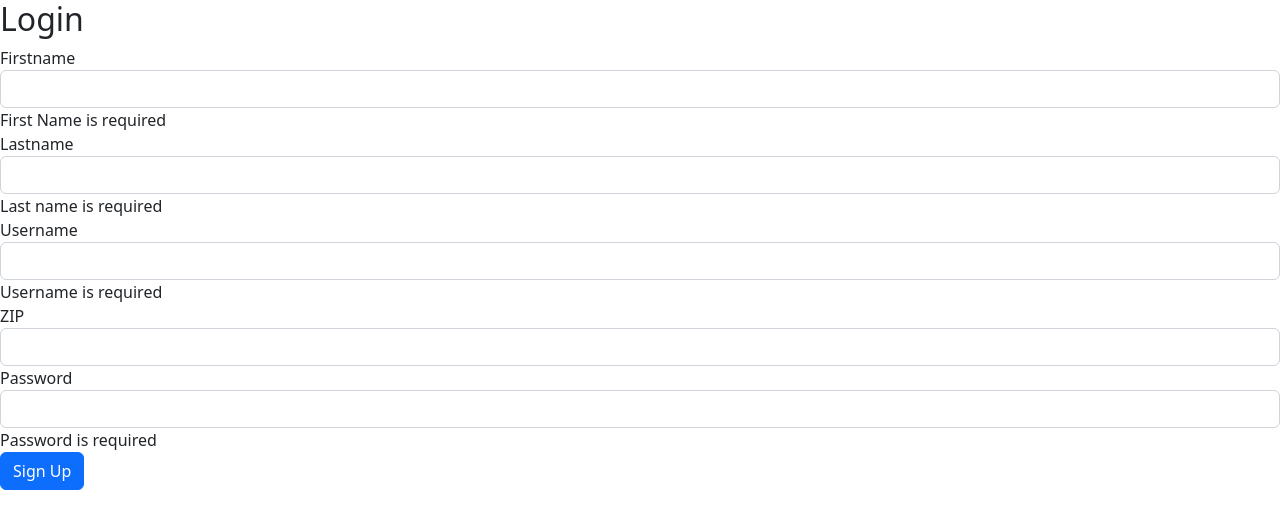
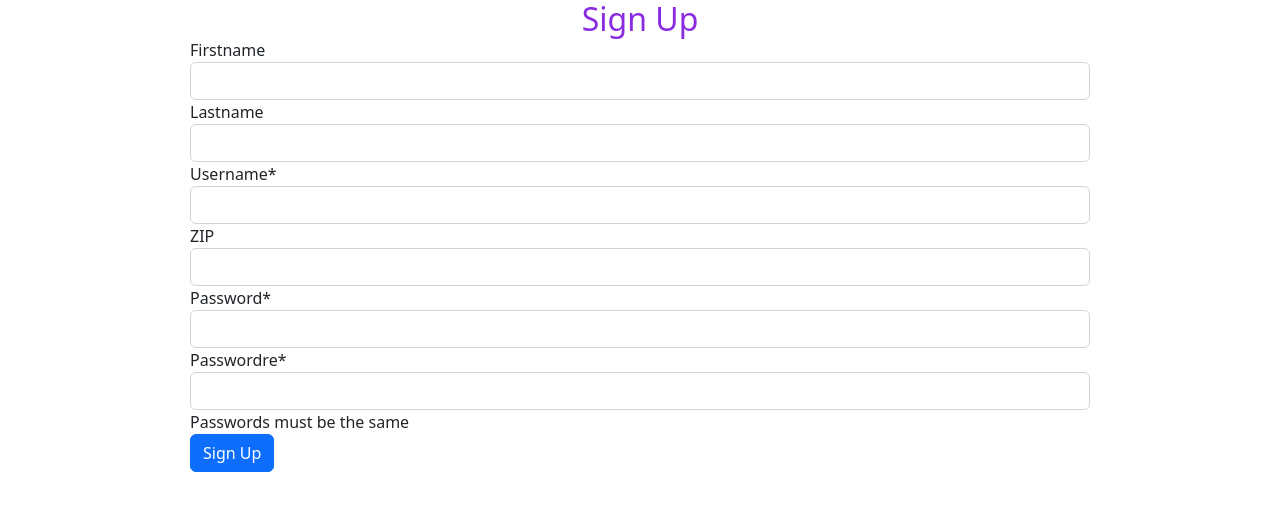
Before and after one commit to vblaskovics/AngularAkademia2022, an Angular app in the folder todo-manager-webapp/: page / in a window 1280 px wide. Shown: the top 528 px of the page. Built offline with nearby package versions, Linux system fonts and the light colour scheme.

Commit message:
Template driven form frigyes babos

```diff
--- a/todo-manager-webapp/src/app/login-todo/login-todo.component.css
+++ b/todo-manager-webapp/src/app/login-todo/login-todo.component.css
@@ -1,3 +1,15 @@
-.error {
-   border: red;
+
+form {
+  margin: auto;
+  width: 900px;
 }
+
+h2 {
+  margin: auto;
+  color: blueviolet;
+  text-align: center;
+}
+
+.form-control.ng-touched.ng-invalid {
+  border: 2px solid red;
+}
--- a/todo-manager-webapp/src/app/login-todo/login-todo.component.html
+++ b/todo-manager-webapp/src/app/login-todo/login-todo.component.html
@@ -1,29 +1,92 @@
-<h2>Login</h2>
+<h2>Sign Up</h2>
 
 <form>
     <div class="form-group">
        <label for="firstname">Firstname</label>
-  <input required ngModel id="firstname" #firstName="ngModel" name="firstname" type="text" class="form-control">
-    <div>First Name is required</div>
+       <input
+       minlength="4"
+       maxlength="20"
+       ngModel id="firstname"
+       #firstName="ngModel"
+       name="firstname"
+       type="text"
+       class="form-control">
         </div>
     <div class="form-group">
         <label for="lastname">Lastname</label>
-    <input required ngModel id="lastname" #lastname="ngModel" name="lastname" type="text" class="form-control">
-    <div>Last name is required</div>
+        <input
+        minlength="4"
+        maxlength="20"
+        ngModel id="lastname"
+        #lastname="ngModel"
+        name="lastname"
+        type="text"
+        class="form-control">
         </div>
     <div class="form-group">
-      <label for="username">Username</label>
-      <input required ngModel id="username" #username="ngModel" name="username" type="text" class="form-control">
-      <div>Username is required</div>
+        <label for="username">Username*</label>
+        <input
+        required
+        minlength="4"
+        maxlength="20"
+        ngModel id="username"
+        #userName="ngModel"
+        name="username"
+        type="text"
+        class="form-control">
+        <div
+        class="alert alert-danger"
+        *ngIf="userName.touched && !userName.valid">
+        <div
+        *ngIf="userName.errors?.['required']">
+        Username is required!
+        </div>
+        <div
+          *ngIf="userName.errors?.['minlength']">
+          Username should be minimum 4 characters!
+        </div>
+        <div
+          *ngIf="userName.errors?.['maxlength']">
+          Username should be maximum 20 characters!
+        </div>
+        </div>
     </div>
     <div class="form-group">
         <label for="zip">ZIP</label>
-        <input  ngModel id="zip" #zip="ngModel" name="zip" type="text" class="form-control">
+        <input
+        maxlength="4"
+        pattern="/0-9/"
+        ngModel id="zip"
+        #zip="ngModel"
+        name="zip"
+        type="text"
+        class="form-control">
     </div>
     <div class="form-group">
-        <label for="password">Password</label>
-        <input required ngModel id="password" #password="ngModel" name="password" type="text" class="form-control">
-        <div>Password is required</div>
+        <label for="password">Password*</label>
+        <input
+        required
+        ngModel id="password"
+        #passWord="ngModel"
+        name="password"
+        type="text"
+        class="form-control">
+        <div class="alert alert-danger"
+        *ngIf="passWord.touched && !passWord.valid">
+        Password is required
+        </div>
+    </div>
+    <div class="form-group">
+        <label for="passwordre">Passwordre*</label>
+        <input
+        required
+        ngModel
+        d="passwordre"
+        #password="ngModel"
+        name="passwordre"
+        type="text"
+        class="form-control">
+        <div>Passwords must be the same</div>
     </div>
 
       <button class="btn btn-primary"> Sign Up</button>
```
Lines whose indentation alone changed are shown as unchanged.
